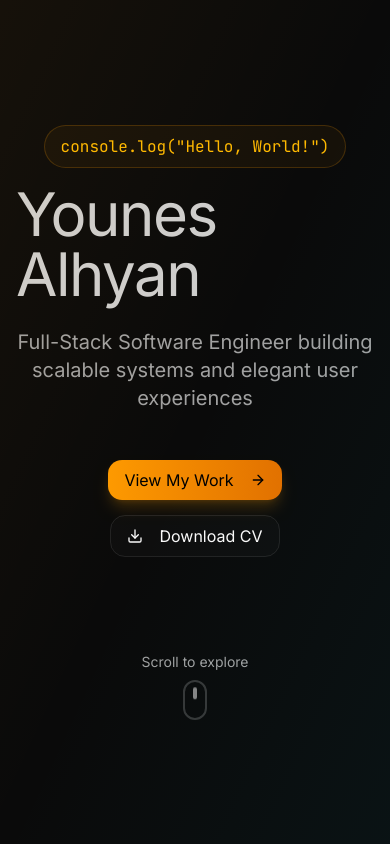
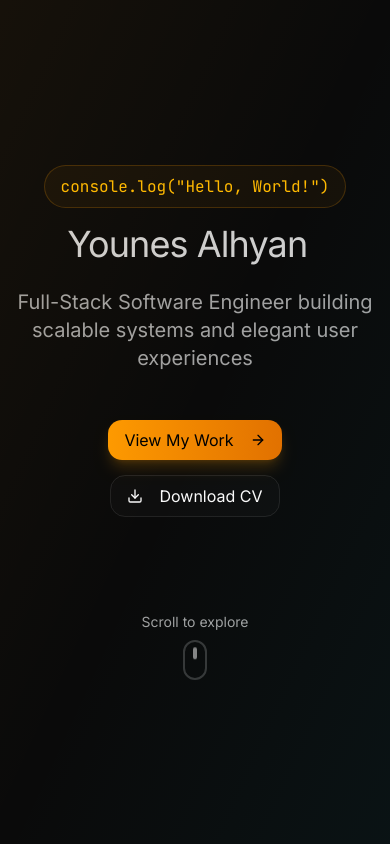
Before and after one commit to younes-alhyan/younes-alhyan, a React (Vite) app: page / in a window 390 px wide. Shown: the top 844 px of the page. Built offline with nearby package versions, Linux system fonts and the light colour scheme.

Commit message:
style: fix header text-size

```diff
--- a/src/components/Hero.tsx
+++ b/src/components/Hero.tsx
@@ -35,7 +35,7 @@ export default function Hero() {
           </span>
         </div>
 
-        <h1 className="mb-2 text-white/80 text-6xl md:text-7xl lg:text-8xl tracking-tight">
+        <h1 className="mb-2 text-center text-white/80 text-4xl sm:text-6xl md:text-7xl lg:text-8xl tracking-tight">
           {headerText}
           <span className="blink">_</span>
         </h1>
```
